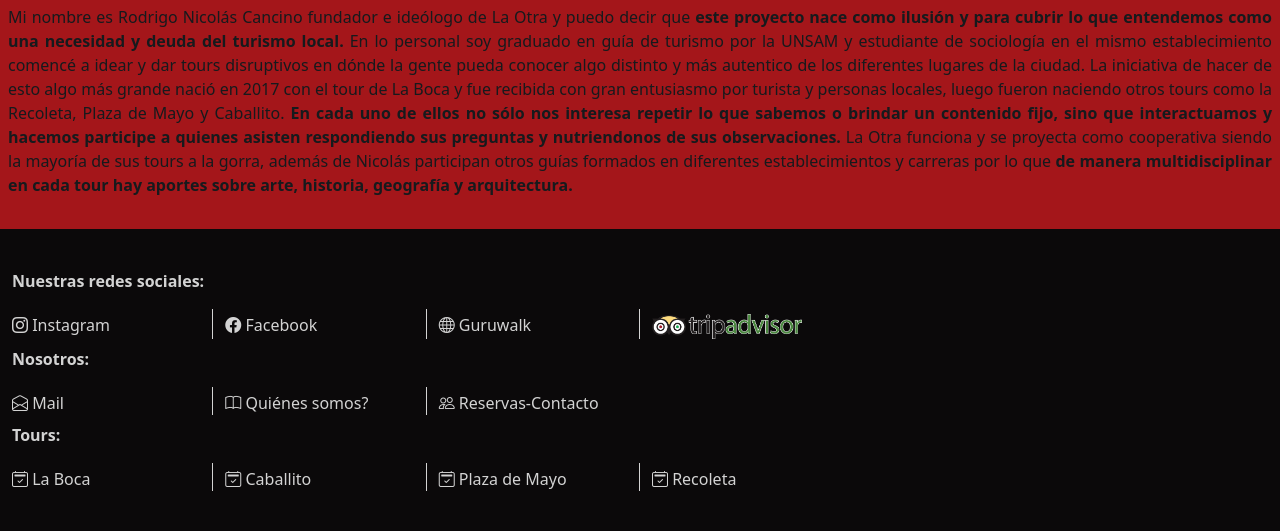
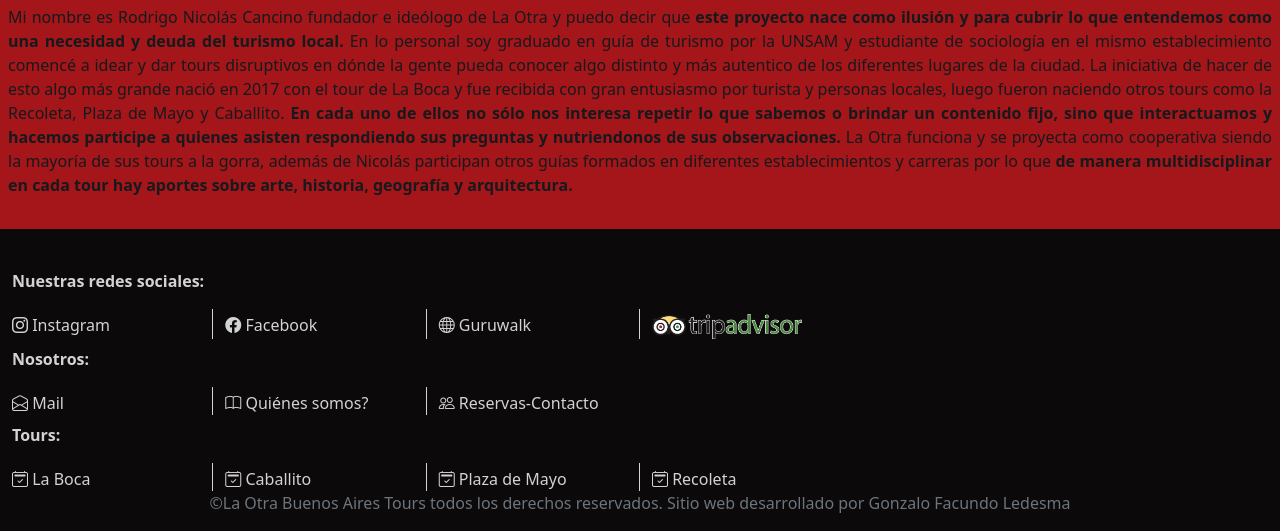
Before and after one commit to laotrabuenosairestours/Sitioweb1, a website: page app/pages/about/LaOtraBsAs.html in a window 1280 px wide. Shown: the part 341-872 px from the top of the page. Drawn offline with nearby package versions, Linux system fonts and the light colour scheme; a web font is replaced by a local one.

Commit message:
Agregado derechos reservados

```diff
--- a/app/pages/about/LaOtraBsAs.html
+++ b/app/pages/about/LaOtraBsAs.html
@@ -123,7 +123,7 @@
         </div>
 
       </div>
-      <div class="footer__final"></div>
+      <div class="footer__final text-center text-secondary">©La Otra Buenos Aires Tours todos los derechos reservados. Sitio web desarrollado por <a href="https://www.linkedin.com/in/gonzalofacundoledesma" class="text-secondary text-decoration-none hoverred">Gonzalo Facundo Ledesma</a></div>
     </Footer>
     <script src="https://cdn.jsdelivr.net/npm/bootstrap@5.0.0-beta1/dist/js/bootstrap.bundle.min.js" integrity="sha384-ygbV9kiqUc6oa4msXn9868pTtWMgiQaeYH7/t7LECLbyPA2x65Kgf80OJFdroafW" crossorigin="anonymous"></script>
 </body>
```
